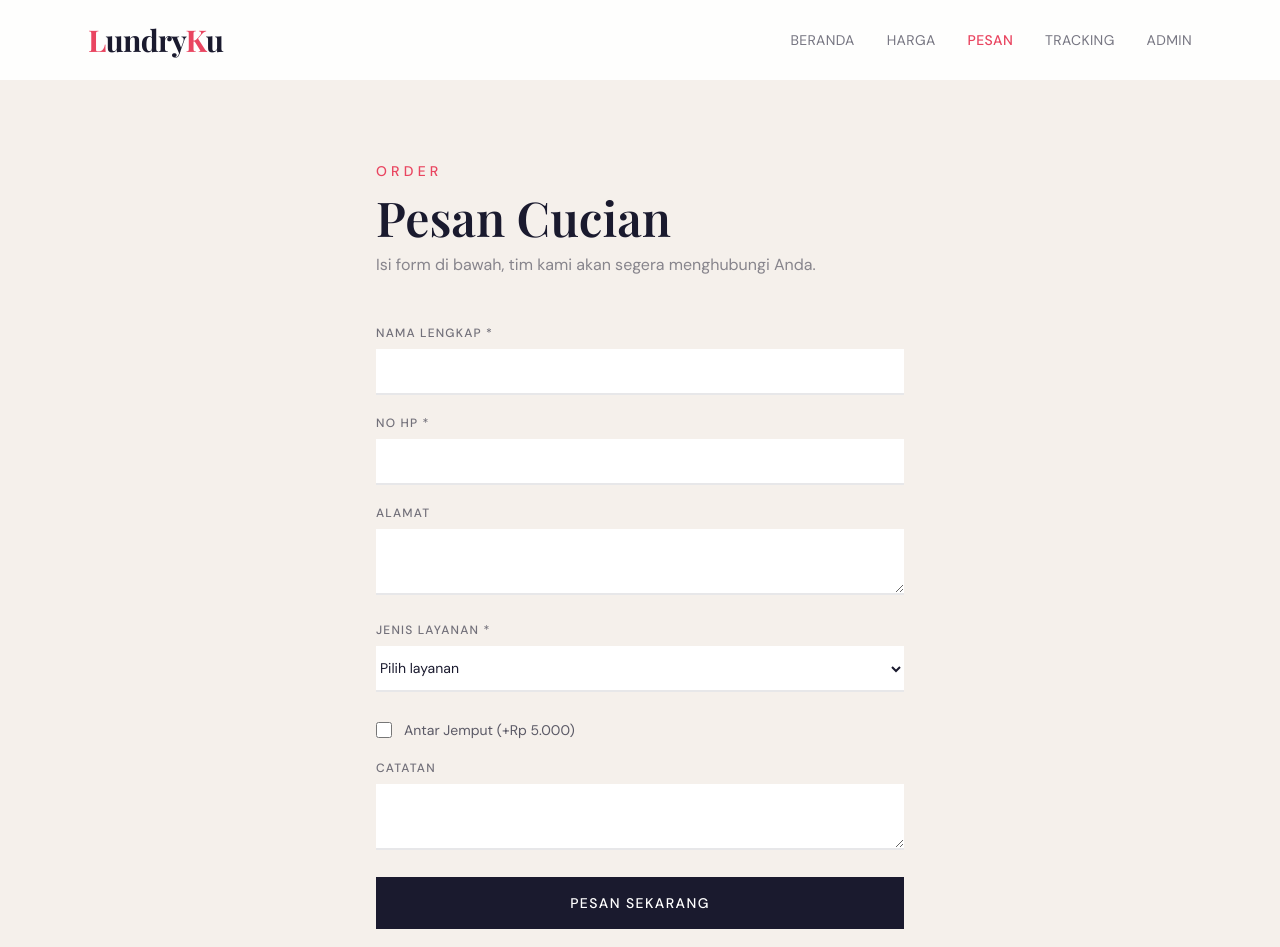
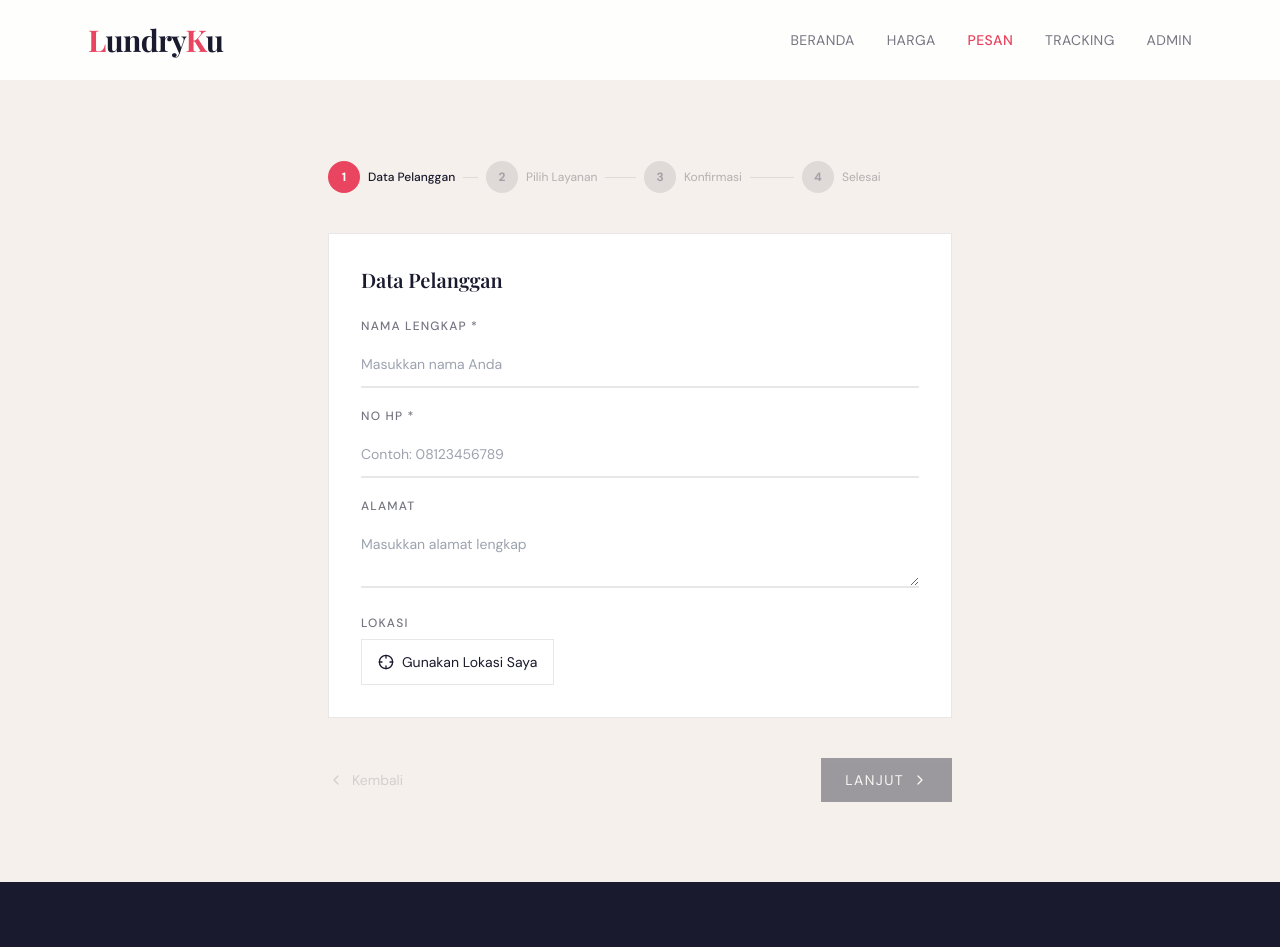
Before and after one commit to yusjul/laundry-app, a React (Vite) app in the folder client/: page /pesan in a window 1280 px wide. Shown: the top 947 px of the page. Built offline with nearby package versions, Linux system fonts and the light colour scheme; the HTML template or start-up script is replaced by a standard one; a web font is replaced by a local one.

Commit message:
feat: multi-step order form, query param tracking, old Pesan removed

```diff
--- a/client/src/App.jsx
+++ b/client/src/App.jsx
@@ -3,7 +3,7 @@
 import AdminLayout from './components/AdminLayout';
 import Beranda from './pages/Beranda';
 import Harga from './pages/Harga';
-import Pesan from './pages/Pesan';
+import Pesan from './pages/Pesan/index';
 import Tracking from './pages/Tracking';
 import Dashboard from './pages/admin/Dashboard';
 import Orders from './pages/admin/Orders';
--- a/client/src/pages/Pesan.jsx
+++ /dev/null
@@ -1,111 +0,0 @@
-import { useState } from 'react';
-
-const services = ['Cuci Kering', 'Cuci Setrika', 'Dry Clean', 'Bed Cover'];
-
-export default function Pesan() {
-  const [form, setForm] = useState({
-    customer_name: '', phone: '', address: '', service_type: '', weight: '', pickup: false, notes: '',
-  });
-  const [loading, setLoading] = useState(false);
-  const [result, setResult] = useState(null);
-  const [error, setError] = useState('');
-
-  const handleChange = (e) => {
-    const { name, value, type, checked } = e.target;
-    setForm((prev) => ({ ...prev, [name]: type === 'checkbox' ? checked : value }));
-  };
-
-  const handleSubmit = async (e) => {
-    e.preventDefault();
-    setLoading(true);
-    setError('');
-    setResult(null);
-
-    try {
-      const res = await fetch('/api/orders', {
-        method: 'POST',
-        headers: { 'Content-Type': 'application/json' },
-        body: JSON.stringify({
-          ...form,
-          weight: form.service_type === 'Cuci Kering' || form.service_type === 'Cuci Setrika' ? parseFloat(form.weight) || 0 : 0,
-        }),
-      });
-      const data = await res.json();
-      if (!res.ok) {
-        setError(data.error || 'Gagal memesan');
-      } else {
-        setResult(data);
-        setForm({ customer_name: '', phone: '', address: '', service_type: '', weight: '', pickup: false, notes: '' });
-      }
-    } catch {
-      setError('Gagal terhubung ke server');
-    } finally {
-      setLoading(false);
-    }
-  };
-
-  if (result) {
-    return (
-      <div className="max-w-lg mx-auto px-6 py-20">
-        <div className="bg-white p-10">
-          <div className="text-5xl mb-6">✓</div>
-          <h1 className="font-display text-3xl mb-2">Pesanan Berhasil!</h1>
-          <p className="text-ink/50 mb-6">Simpan nomor order ini untuk tracking:</p>
-          <p className="font-display text-4xl text-coral mb-2">{result.order_no}</p>
-          <p className="text-ink/40 text-sm mb-8">Total: Rp {result.total_price.toLocaleString()}</p>
-          <button onClick={() => setResult(null)} className="bg-ink text-white px-8 py-4 hover:bg-ink/90 transition-all uppercase text-sm tracking-widest">Pesan Lagi</button>
-        </div>
-      </div>
-    );
-  }
-
-  return (
-    <div className="max-w-xl mx-auto px-6 py-20">
-      <div className="mb-12">
-        <p className="text-coral font-medium text-sm tracking-[0.3em] uppercase mb-3">Order</p>
-        <h1 className="font-display text-4xl md:text-5xl text-ink leading-tight">Pesan Cucian</h1>
-        <p className="text-ink/50 mt-3">Isi form di bawah, tim kami akan segera menghubungi Anda.</p>
-      </div>
-
-      <form onSubmit={handleSubmit} className="space-y-5">
-        <div>
-          <label className="block text-xs font-medium uppercase tracking-widest text-ink/60 mb-2">Nama Lengkap *</label>
-          <input name="customer_name" value={form.customer_name} onChange={handleChange} required className="w-full bg-white border-0 border-b-2 border-ink/10 px-0 py-3 text-ink focus:border-coral focus:ring-0 transition-colors text-sm" />
-        </div>
-        <div>
-          <label className="block text-xs font-medium uppercase tracking-widest text-ink/60 mb-2">No HP *</label>
-          <input name="phone" value={form.phone} onChange={handleChange} required className="w-full bg-white border-0 border-b-2 border-ink/10 px-0 py-3 text-ink focus:border-coral focus:ring-0 transition-colors text-sm" />
-        </div>
-        <div>
-          <label className="block text-xs font-medium uppercase tracking-widest text-ink/60 mb-2">Alamat</label>
-          <textarea name="address" value={form.address} onChange={handleChange} rows={2} className="w-full bg-white border-0 border-b-2 border-ink/10 px-0 py-3 text-ink focus:border-coral focus:ring-0 transition-colors text-sm" />
-        </div>
-        <div>
-          <label className="block text-xs font-medium uppercase tracking-widest text-ink/60 mb-2">Jenis Layanan *</label>
-          <select name="service_type" value={form.service_type} onChange={handleChange} required className="w-full bg-white border-0 border-b-2 border-ink/10 px-0 py-3 text-ink focus:border-coral focus:ring-0 transition-colors text-sm">
-            <option value="">Pilih layanan</option>
-            {services.map((s) => <option key={s} value={s}>{s}</option>)}
-          </select>
-        </div>
-        {(form.service_type === 'Cuci Kering' || form.service_type === 'Cuci Setrika') && (
-          <div className="animate-fade-in">
-            <label className="block text-xs font-medium uppercase tracking-widest text-ink/60 mb-2">Berat (kg)</label>
-            <input type="number" name="weight" value={form.weight} onChange={handleChange} step="0.5" min="0" className="w-full bg-white border-0 border-b-2 border-ink/10 px-0 py-3 text-ink focus:border-coral focus:ring-0 transition-colors text-sm" />
-          </div>
-        )}
-        <label className="flex items-center gap-3 cursor-pointer group pt-2">
-          <input type="checkbox" name="pickup" checked={form.pickup} onChange={handleChange} className="w-4 h-4 text-coral border-ink/20 rounded focus:ring-coral" />
-          <span className="text-sm text-ink/70 group-hover:text-ink transition-colors">Antar Jemput (+Rp 5.000)</span>
-        </label>
-        <div>
-          <label className="block text-xs font-medium uppercase tracking-widest text-ink/60 mb-2">Catatan</label>
-          <textarea name="notes" value={form.notes} onChange={handleChange} rows={2} className="w-full bg-white border-0 border-b-2 border-ink/10 px-0 py-3 text-ink focus:border-coral focus:ring-0 transition-colors text-sm" />
-        </div>
-        {error && <p className="text-coral text-sm">{error}</p>}
-        <button type="submit" disabled={loading} className="w-full bg-ink text-white font-medium py-4 hover:bg-ink/90 transition-all uppercase text-sm tracking-widest disabled:opacity-50 mt-8">
-          {loading ? 'Memproses...' : 'Pesan Sekarang'}
-        </button>
-      </form>
-    </div>
-  );
-}
--- a/client/src/pages/Tracking.jsx
+++ b/client/src/pages/Tracking.jsx
@@ -1,4 +1,5 @@
-import { useState } from 'react';
+import { useState, useEffect } from 'react';
+import { useSearchParams } from 'react-router-dom';
 
 const statusSteps = ['pending', 'diambil', 'dicuci', 'disetrika', 'selesai', 'diantar'];
 const statusLabels = {
@@ -11,16 +12,22 @@
   const [order, setOrder] = useState(null);
   const [loading, setLoading] = useState(false);
   const [error, setError] = useState('');
+  const [searchParams] = useSearchParams();
 
-  const handleTrack = async (e) => {
-    e.preventDefault();
-    if (!orderNo.trim()) return;
+  useEffect(() => {
+    const no = searchParams.get('no');
+    if (no) {
+      setOrderNo(no);
+      trackOrder(no);
+    }
+  }, []);
+
+  const trackOrder = async (no) => {
     setLoading(true);
     setError('');
     setOrder(null);
-
     try {
-      const res = await fetch(`/api/orders/track?no=${encodeURIComponent(orderNo.trim())}`);
+      const res = await fetch(`/api/orders/track?no=${encodeURIComponent(no.trim())}`);
       const data = await res.json();
       if (!res.ok) {
         setError(data.error || 'Order tidak ditemukan');
@@ -34,14 +41,20 @@
     }
   };
 
+  const handleTrack = async (e) => {
+    e.preventDefault();
+    if (!orderNo.trim()) return;
+    trackOrder(orderNo.trim());
+  };
+
   const currentStep = order ? statusSteps.indexOf(order.status) : -1;
 
   return (
-    <div className="max-w-xl mx-auto px-6 py-20">
-      <div className="mb-12">
-        <p className="text-coral font-medium text-sm tracking-[0.3em] uppercase mb-3">Tracking</p>
-        <h1 className="font-display text-4xl md:text-5xl text-ink leading-tight">Status Cucian</h1>
-        <p className="text-ink/50 mt-3">Masukkan nomor order yang diberikan saat pemesanan.</p>
+    <div className="max-w-xl mx-auto px-4 md:px-6 py-8 md:py-20">
+      <div className="mb-6 md:mb-12">
+        <p className="text-coral font-medium text-xs md:text-sm tracking-[0.3em] uppercase mb-2 md:mb-3">Tracking</p>
+        <h1 className="font-display text-2xl md:text-5xl text-ink leading-tight">Status Cucian</h1>
+        <p className="text-ink/50 text-sm md:text-base mt-2 md:mt-3">Masukkan nomor order yang diberikan saat pemesanan.</p>
       </div>
 
       <form onSubmit={handleTrack} className="flex gap-3 mb-12">
@@ -59,7 +72,7 @@
       {error && <p className="text-coral text-sm text-center mb-6">{error}</p>}
 
       {order && (
-        <div className="bg-white p-8 animate-fade-in">
+        <div className="bg-white p-4 md:p-8 animate-fade-in">
           <div className="text-center mb-8">
             <p className="text-xs uppercase tracking-widest text-ink/40 mb-2">Nomor Order</p>
             <p className="font-display text-3xl text-coral">{order.order_no}</p>
```
